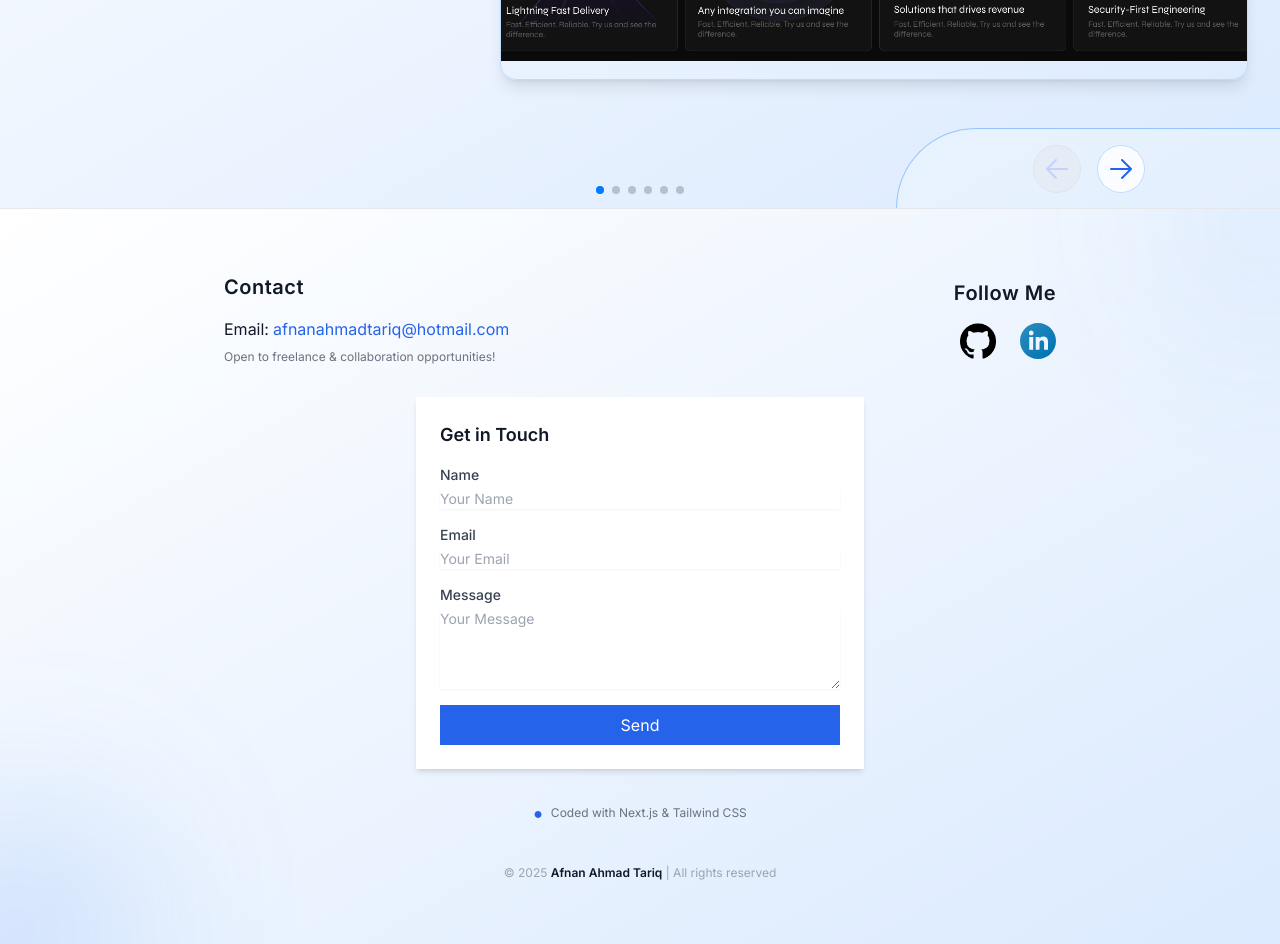
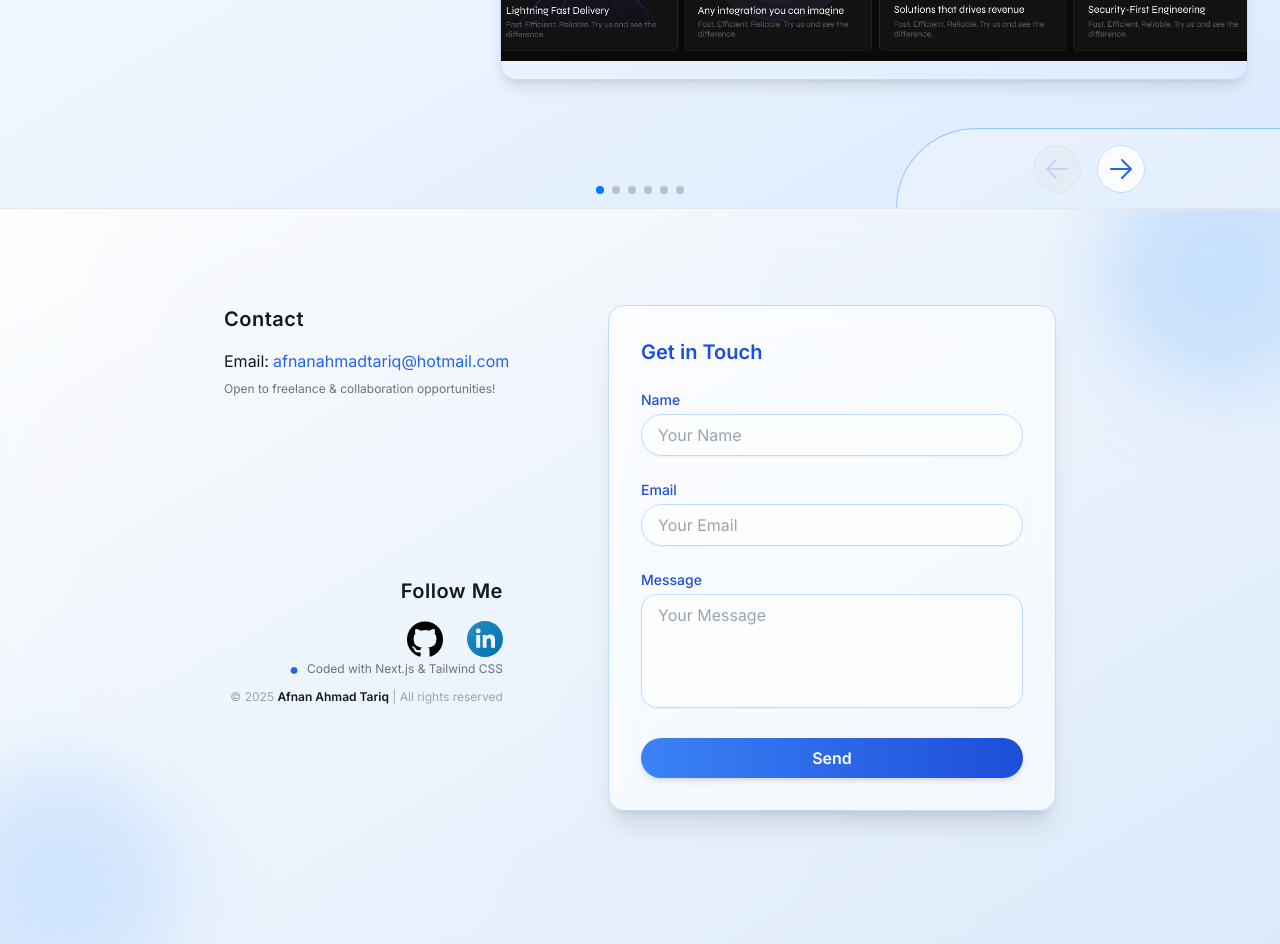
Before and after one commit to afnanahmadtariq/portfolio, a Next.js app: page / in a window 1280 px wide. Shown: the part 2800-3744 px from the top of the page. Built offline with nearby package versions, Linux system fonts and the light colour scheme.

Commit message:
Update Footer.tsx

```diff
--- a/components/Footer.tsx
+++ b/components/Footer.tsx
@@ -3,11 +3,15 @@ import React from 'react';
 import Link from 'next/link';
 const Footer: React.FC = () => {
   return (
-    <footer id="contact" className="relative bg-gradient-to-br from-white to-blue-100 text-gray-900 py-12 overflow-hidden border-t border-gray-200 h-[calc(100vh-4rem)] flex flex-col justify-between">
-      <div className="absolute left-[-60px] bottom-[-60px] blur-effect animate-float z-0 bg-blue-200" />
-      <div className="absolute right-[-60px] top-[-60px] blur-effect bg-blue-300 opacity-40 animate-spin-slow z-0" />
-      <div className="container mx-auto px-4 md:px-10 lg:px-40 relative z-10 flex flex-col justify-between flex-grow">
-        <div className="flex flex-col md:flex-row justify-between items-center gap-8 mb-8 animate-fade-in-up">
+    <footer
+      id="contact"
+      className="relative bottom-0 left-0 bg-gradient-to-br from-white/80 to-blue-100/80 backdrop-blur-lg text-gray-900 border-t border-gray-200 shadow-lg h-[calc(100vh-4rem)] flex flex-col justify-between overflow-hidden"
+      style={{ minHeight: '32vh' }}
+    >
+      <div className="absolute left-[-60px] bottom-[-60px] blur-2xl animate-float z-0 bg-blue-200/60 rounded-full w-60 h-60" />
+      <div className="absolute right-[-60px] top-[-60px] blur-2xl bg-blue-300/40 animate-spin-slow z-0 rounded-full w-60 h-60" />
+      <div className="container mx-auto px-4 md:px-10 lg:px-40 relative z-10 flex flex-col sm:flex-row justify-between flex-grow py-8">
+        <div className="flex flex-col justify-between items-center gap-8 mb-8 animate-fade-in-up">
           <section className="flex-1 mb-6 md:mb-0 text-center md:text-left">
             <h2 className="text-lg md:text-xl font-semibold mb-4 tracking-wide">Contact</h2>
             <p className="mb-2">Email:
@@ -27,32 +31,58 @@ const Footer: React.FC = () => {
                 <img src="/icons/linkedin-icon.svg" alt="LinkedIn" className="w-9 h-9 hover:scale-125 transition-transform duration-300 hover:drop-shadow-lg" />
               </Link>
             </div>
+            <div className="flex gap-2 items-center">
+              <span className="text-blue-600 animate-blink">●</span>
+              <span className="text-xs text-gray-500">Coded with Next.js & Tailwind CSS</span>
+            </div>
+            <p className="text-center text-xs text-gray-400 mt-2">
+              © {new Date().getFullYear()} <span className="font-semibold text-gray-900">Afnan Ahmad Tariq</span> | All rights reserved
+            </p>
           </section>
         </div>
         <div className="flex flex-col items-center gap-8 animate-fade-in-up">
-          <form className="w-full max-w-md bg-white p-6 rounded-lg shadow-md">
-            <h3 className="text-lg font-semibold mb-4">Get in Touch</h3>
-            <div className="mb-4">
-              <label htmlFor="name" className="block text-sm font-medium text-gray-700">Name</label>
-              <input type="text" id="name" name="name" className="mt-1 block w-full rounded-md border-gray-300 shadow-sm focus:border-blue-500 focus:ring-blue-500 sm:text-sm" placeholder="Your Name" required />
+          <form className="w-full max-w-md lg:w-[50rem] bg-white/60 backdrop-blur-lg border border-blue-200 rounded-2xl shadow-xl p-8 flex flex-col gap-4">
+            <h3 className="text-xl font-semibold mb-2 text-blue-700">Get in Touch</h3>
+            <div className="mb-2">
+              <label htmlFor="name" className="block text-sm font-medium text-blue-700 mb-1">Name</label>
+              <input
+                type="text"
+                id="name"
+                name="name"
+                className="w-full px-4 py-2 rounded-full border border-blue-200 bg-white/80 focus:outline-none focus:ring-2 focus:ring-blue-400 text-gray-900 placeholder:text-gray-400 shadow-sm transition"
+                placeholder="Your Name"
+                required
+              />
             </div>
-            <div className="mb-4">
-              <label htmlFor="email" className="block text-sm font-medium text-gray-700">Email</label>
-              <input type="email" id="email" name="email" className="mt-1 block w-full rounded-md border-gray-300 shadow-sm focus:border-blue-500 focus:ring-blue-500 sm:text-sm" placeholder="Your Email" required />
+            <div className="mb-2">
+              <label htmlFor="email" className="block text-sm font-medium text-blue-700 mb-1">Email</label>
+              <input
+                type="email"
+                id="email"
+                name="email"
+                className="w-full px-4 py-2 rounded-full border border-blue-200 bg-white/80 focus:outline-none focus:ring-2 focus:ring-blue-400 text-gray-900 placeholder:text-gray-400 shadow-sm transition"
+                placeholder="Your Email"
+                required
+              />
             </div>
-            <div className="mb-4">
-              <label htmlFor="message" className="block text-sm font-medium text-gray-700">Message</label>
-              <textarea id="message" name="message" rows={4} className="mt-1 block w-full rounded-md border-gray-300 shadow-sm focus:border-blue-500 focus:ring-blue-500 sm:text-sm" placeholder="Your Message" required />
+            <div className="mb-2">
+              <label htmlFor="message" className="block text-sm font-medium text-blue-700 mb-1">Message</label>
+              <textarea
+                id="message"
+                name="message"
+                rows={4}
+                className="w-full px-4 py-2 rounded-2xl border border-blue-200 bg-white/80 focus:outline-none focus:ring-2 focus:ring-blue-400 text-gray-900 placeholder:text-gray-400 shadow-sm transition resize-none"
+                placeholder="Your Message"
+                required
+              />
             </div>
-            <button type="submit" className="w-full bg-blue-600 text-white py-2 px-4 rounded-md hover:bg-blue-700 transition">Send</button>
+            <button
+              type="submit"
+              className="w-full bg-gradient-to-r from-blue-500 to-blue-700 text-white py-2 px-4 rounded-full font-semibold shadow-md hover:scale-[1.03] hover:from-blue-600 hover:to-blue-800 transition"
+            >
+              Send
+            </button>
           </form>
-          <div className="flex gap-2 items-center">
-            <span className="text-blue-600 animate-blink">●</span>
-            <span className="text-xs text-gray-500">Coded with Next.js & Tailwind CSS</span>
-          </div>
-          <p className="text-center text-xs text-gray-400 mt-2">
-            © {new Date().getFullYear()} <span className="font-semibold text-gray-900">Afnan Ahmad Tariq</span> | All rights reserved
-          </p>
         </div>
       </div>
     </footer>
```
